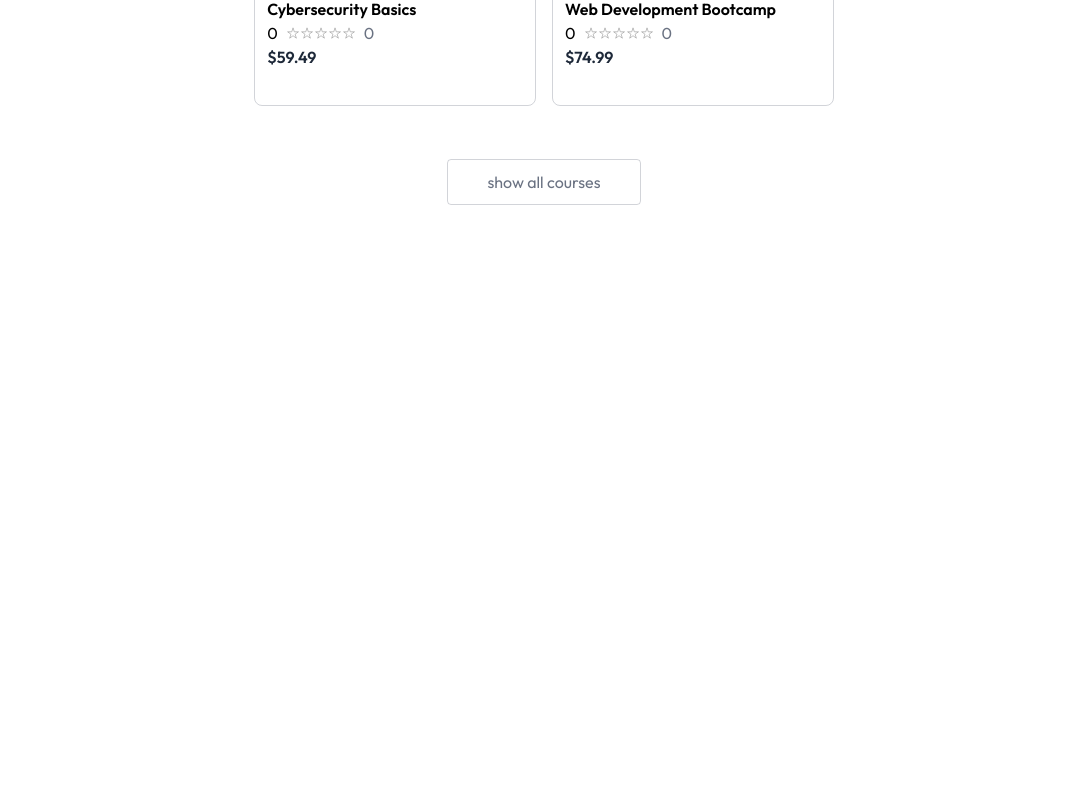
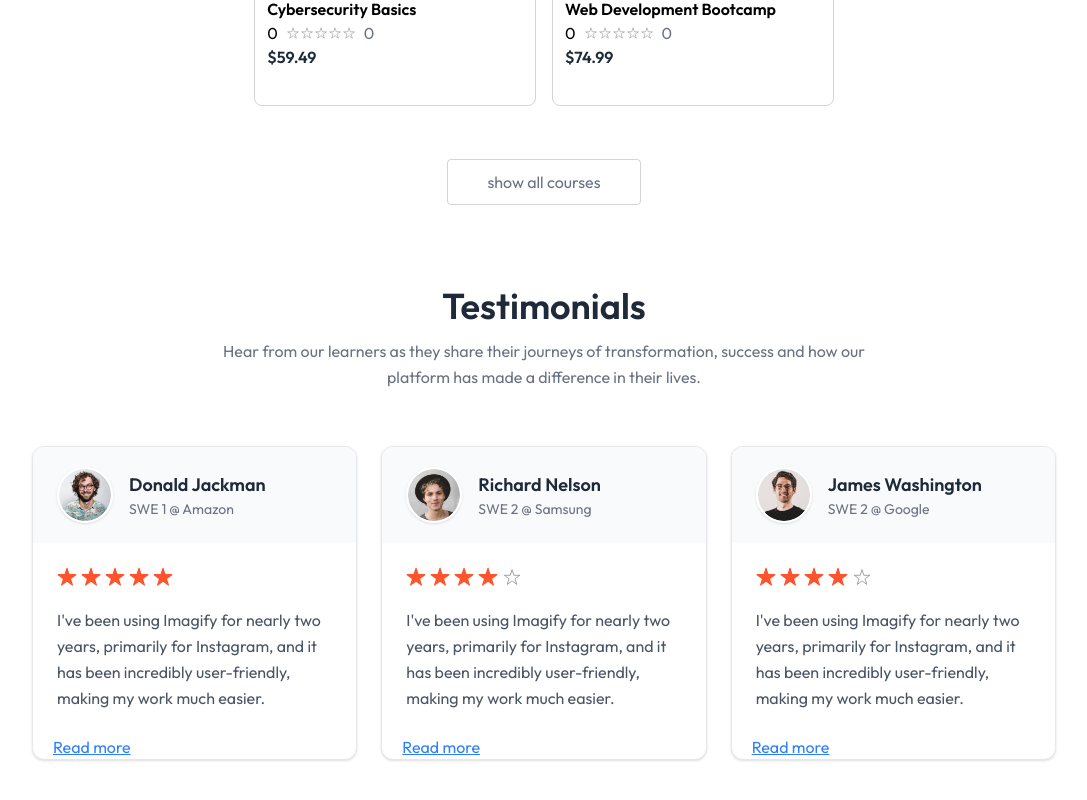
Before and after one commit to gncranasingha/LMS_web_2026, a React (Vite) app: page / in a window 1280 px wide. Shown: the part 1506-2306 px from the top of the page, without its empty margins (96-1183 px from the left). Before the commit the page ends 1764 px from the top, so only its background shows below. Built offline with nearby package versions, Linux system fonts and the light colour scheme; no server answers.

Commit message:
feat:create TstimonialsSection

```diff
--- a/src/components/student/CallToAction.jsx
+++ b/src/components/student/CallToAction.jsx
@@ -2,7 +2,7 @@
 
 const CallToAction = () => {
   return (
-    <div>CallToAction</div>
+    <div></div>
   )
 }
 
--- a/src/components/student/Navbar.jsx
+++ b/src/components/student/Navbar.jsx
@@ -5,7 +5,7 @@ import { useContext } from "react"
 import { AppContext } from "../../context/AppContext"
 const Navbar = () => {
 
-    const {navigate} = useContext(AppContext)
+    const {navigate,isEducator} = useContext(AppContext)
     const isCourseListPage = location.pathname.includes('/course-list')
 
     const {openSignIn} = useClerk()
@@ -18,7 +18,7 @@ const Navbar = () => {
             <div className="flex items-center gap-5" >
                 { user &&
                 <>
-                <button  >Become Educator</button>
+                <button onClick={()=> {navigate('/educator')}} >{isEducator ? 'Educator Dashvoard' : 'Become Educator'}</button>
                 | <Link to='/my-enrollments' >My Enrollments</Link>
                 </>
                 }
@@ -32,7 +32,7 @@ const Navbar = () => {
             <div className="" >
                { user &&
                 <>
-                <button  >Become Educator</button>
+                <button onClick={()=> {navigate('/educator')}} >{isEducator ? 'Educator Dashvoard' : 'Become Educator'}</button>
                 | <Link to='/my-enrollments' >My Enrollments</Link>
                 </>
                 }
--- a/src/components/student/TstimonialsSection.jsx
+++ b/src/components/student/TstimonialsSection.jsx
@@ -1,9 +1,79 @@
 
+import { assets, dummyTestimonial } from "../../assets/assets";
 
 const TstimonialsSection = () => {
   return (
-    <div>TstimonialsSection</div>
-  )
-}
+    <div className="pb-20 px-8 md:px-16 lg:px-24 xl:px-32">
+      {/* Heading */}
+      <div className="text-center">
+        <h2 className="text-3xl md:text-4xl font-semibold text-gray-800">
+          Testimonials
+        </h2>
+
+        <p className="text-gray-500 mt-3 max-w-2xl mx-auto leading-relaxed">
+          Hear from our learners as they share their journeys of
+          transformation, success and how our platform has made a
+          difference in their lives.
+        </p>
+      </div>
+
+      {/* Testimonials */}
+      <div className="grid grid-cols-1 md:grid-cols-2 lg:grid-cols-3 gap-6 mt-14">
+        {dummyTestimonial.map((testimonial, index) => (
+          <div
+            key={index}
+            className="bg-white border border-gray-200 rounded-xl overflow-hidden
+            shadow-sm hover:shadow-lg transition-all duration-300
+            hover:-translate-y-1"
+          >
+            {/* User Information */}
+            <div className="flex items-center gap-4 px-6 py-5 bg-gray-50">
+              <img
+                className="h-14 w-14 rounded-full object-cover border-2 border-white shadow-sm"
+                src={testimonial.image}
+                alt={testimonial.name}
+              />
+
+              <div>
+                <h3 className="text-lg font-semibold text-gray-800">
+                  {testimonial.name}
+                </h3>
+
+                <p className="text-sm text-gray-500">
+                  {testimonial.role}
+                </p>
+              </div>
+            </div>
+
+            {/* Testimonial Content */}
+            <div className="p-6">
+              {/* Stars */}
+              <div className="flex gap-1">
+                {[...Array(5)].map((_, i) => (
+                  <img
+                    className="h-5 w-5"
+                    key={i}
+                    src={
+                      i < Math.floor(testimonial.rating)
+                        ? assets.star
+                        : assets.star_blank
+                    }
+                    alt=""
+                  />
+                ))}
+              </div>
+
+              {/* Feedback */}
+              <p className="text-gray-600 mt-5 leading-relaxed min-h-[100px]">
+                {testimonial.feedback}
+              </p>
+            </div>
+                <a  href="#" className="text-blue-500 underline px-5 " >Read more</a>
+          </div>
+        ))}
+      </div>
+    </div>
+  );
+};
 
 export default TstimonialsSection
--- a/src/context/AppContextProvider.jsx
+++ b/src/context/AppContextProvider.jsx
@@ -8,6 +8,7 @@ export const AppContextProvider = ({ children }) => {
 
   const navigate = useNavigate()
   const [allCourses] = useState(dummyCourses)
+  const [isEducator, setIsEducator] = useState(true)
 
   const calculateRating = (course)=>{
     if(course.courseRatings.length === 0){
@@ -24,7 +25,9 @@ export const AppContextProvider = ({ children }) => {
     currency,
     allCourses,
     navigate,
-    calculateRating
+    calculateRating,
+    isEducator,
+    setIsEducator
   }
 
   return (
--- a/src/pages/student/Home.jsx
+++ b/src/pages/student/Home.jsx
@@ -1,7 +1,7 @@
 import Companies from "../../components/student/Companies"
 import CoursesSection from "../../components/student/CoursesSection"
 import Hero from "../../components/student/Hero"
-
+import TstimonialsSection from "../../components/student/TstimonialsSection"
 
 const Home = () => {
   return (
@@ -9,6 +9,7 @@ const Home = () => {
       <Hero/>
       <Companies/>
       <CoursesSection/>
+      <TstimonialsSection/>
     </div>
   )
 }
```
